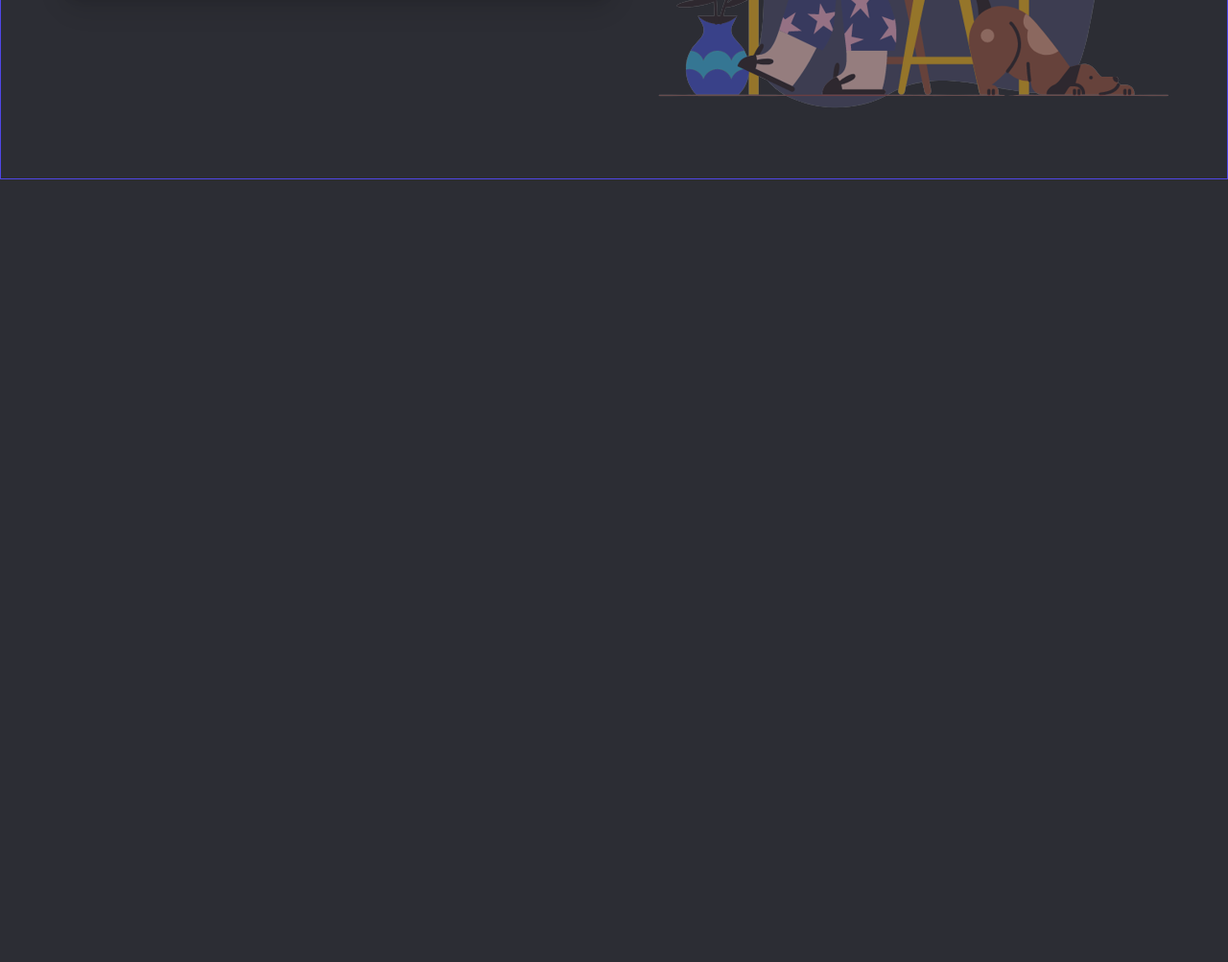
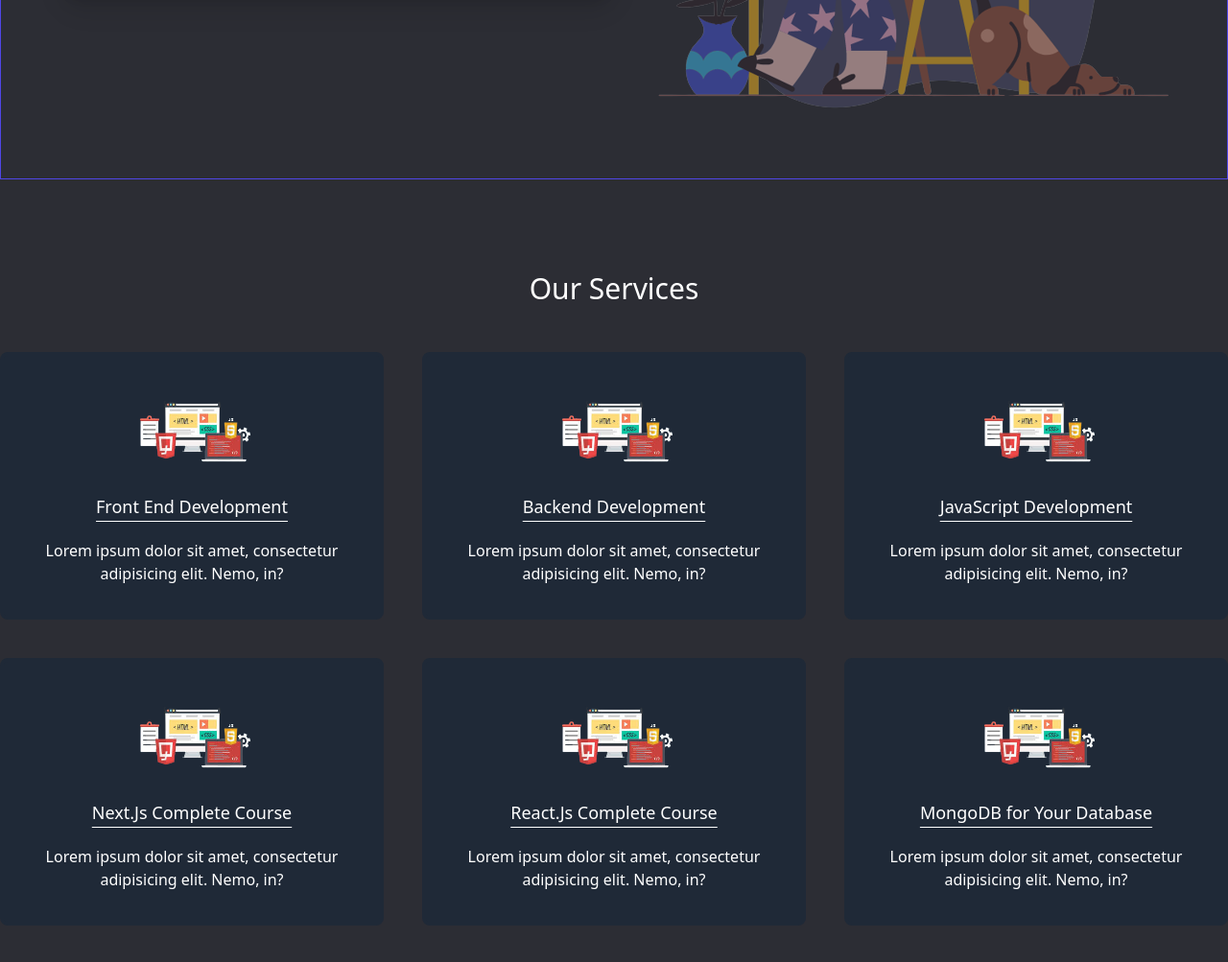
Before and after one commit to Ali-Haider-NSU/First-Tailwind-Project-Copy, a website built with Vite: page index.html in a window 1280 px wide. Shown: the part 541-1544 px from the top of the page at 96% size. Before the commit the page ends 800 px from the top, so only its background shows below. Built offline with nearby package versions, Linux system fonts and the light colour scheme.

Commit message:
ain section start

```diff
--- a/index.html
+++ b/index.html
@@ -9,7 +9,7 @@
 </head>
 
 <body class="bg-[#2C2D34] ">
-    <nav class="bg-[#2C2D34] shadow-xl">
+    <nav class="bg-[#2C2D34] shadow-xl sticky top-0 z-10">
         <div class="container mx-auto ">
             <div class="sm:flex justify-between py-5 items-center">
                 <div class="text-center mb-3">
@@ -30,7 +30,7 @@
         <div class="container mx-auto border border-indigo-600 border-t-0 text-white sm:flex justify-around items-center text-center h-[80vh] px-10 pt-10">
             <div>
                 <h1 class="text-2xl sm:text-5xl mb-5 sm:mb-16">Smart Coders: Learn <br> Programming</h1>
-                <button class="bg-indigo-900 px-7 py-3 rounded-full text-3xl shadow-xl hover:bg-indigo-950">Join: Programming Shikhbo's Team <svg class="w-7 inline-block text-red-500 ml-2 animate-pulse" xmlns="http://www.w3.org/2000/svg" fill="none" viewBox="0 0 24 24" stroke-width="1.5" stroke="currentColor" class="w-6 h-6">
+                <button class="bg-indigo-900 transition px-7 py-3 rounded-full text-3xl shadow-xl hover:bg-indigo-950">Join: Programming Shikhbo's Team <svg class="w-7 inline-block text-red-500 ml-2 animate-pulse" xmlns="http://www.w3.org/2000/svg" fill="none" viewBox="0 0 24 24" stroke-width="1.5" stroke="currentColor" class="w-6 h-6">
                     <path stroke-linecap="round" stroke-linejoin="round" d="M17.25 8.25L21 12m0 0l-3.75 3.75M21 12H3" />
                   </svg>
                   </button>
@@ -40,6 +40,43 @@
             </div>
         </div>
     </header>
+    <main class="container mx-auto">
+        <section class="my-24">
+            <h2 class="text-white text-3xl text-center mb-12">Our Services</h2>
+            <div class="grid md:grid-cols-2 lg:grid-cols-3 gap-10">
+                <div class="bg-gray-800 p-8 rounded-lg text-center border-4 border-[#1f2937] hover:border-indigo-700 cursor-pointer">
+                    <img class="w-1/2 mx-auto" src="images/frontEnd.png" alt="">
+                    <h4 class="text-white text-lg underline underline-offset-8 my-5">Front End Development</h4>
+                    <p class="text-white">Lorem ipsum dolor sit amet, consectetur adipisicing elit. Nemo, in?</p>
+                </div>
+                <div class="bg-gray-800 p-8 rounded-lg text-center border-4 border-[#1f2937] hover:border-indigo-700 cursor-pointer">
+                    <img class="w-1/2 mx-auto" src="images/frontEnd.png" alt="">
+                    <h4 class="text-white text-lg underline underline-offset-8 my-5">Backend Development</h4>
+                    <p class="text-white">Lorem ipsum dolor sit amet, consectetur adipisicing elit. Nemo, in?</p>
+                </div>
+                <div class="bg-gray-800 p-8 rounded-lg text-center border-4 border-[#1f2937] hover:border-indigo-700 cursor-pointer">
+                    <img class="w-1/2 mx-auto" src="images/frontEnd.png" alt="">
+                    <h4 class="text-white text-lg underline underline-offset-8 my-5">JavaScript Development</h4>
+                    <p class="text-white">Lorem ipsum dolor sit amet, consectetur adipisicing elit. Nemo, in?</p>
+                </div>
+                <div class="bg-gray-800 p-8 rounded-lg text-center border-4 border-[#1f2937] hover:border-indigo-700 cursor-pointer">
+                    <img class="w-1/2 mx-auto" src="images/frontEnd.png" alt="">
+                    <h4 class="text-white text-lg underline underline-offset-8 my-5">Next.Js Complete Course</h4>
+                    <p class="text-white">Lorem ipsum dolor sit amet, consectetur adipisicing elit. Nemo, in?</p>
+                </div>
+                <div class="bg-gray-800 p-8 rounded-lg text-center border-4 border-[#1f2937] hover:border-indigo-700 cursor-pointer">
+                    <img class="w-1/2 mx-auto" src="images/frontEnd.png" alt="">
+                    <h4 class="text-white text-lg underline underline-offset-8 my-5">React.Js Complete Course</h4>
+                    <p class="text-white">Lorem ipsum dolor sit amet, consectetur adipisicing elit. Nemo, in?</p>
+                </div>
+                <div class="bg-gray-800 p-8 rounded-lg text-center border-4 border-[#1f2937] hover:border-indigo-700 cursor-pointer">
+                    <img class="w-1/2 mx-auto" src="images/frontEnd.png" alt="">
+                    <h4 class="text-white text-lg underline underline-offset-8 my-5">MongoDB for Your Database</h4>
+                    <p class="text-white">Lorem ipsum dolor sit amet, consectetur adipisicing elit. Nemo, in?</p>
+                </div>
+            </div>
+        </section>
+    </main>
 </body>
 
 </html>
```
